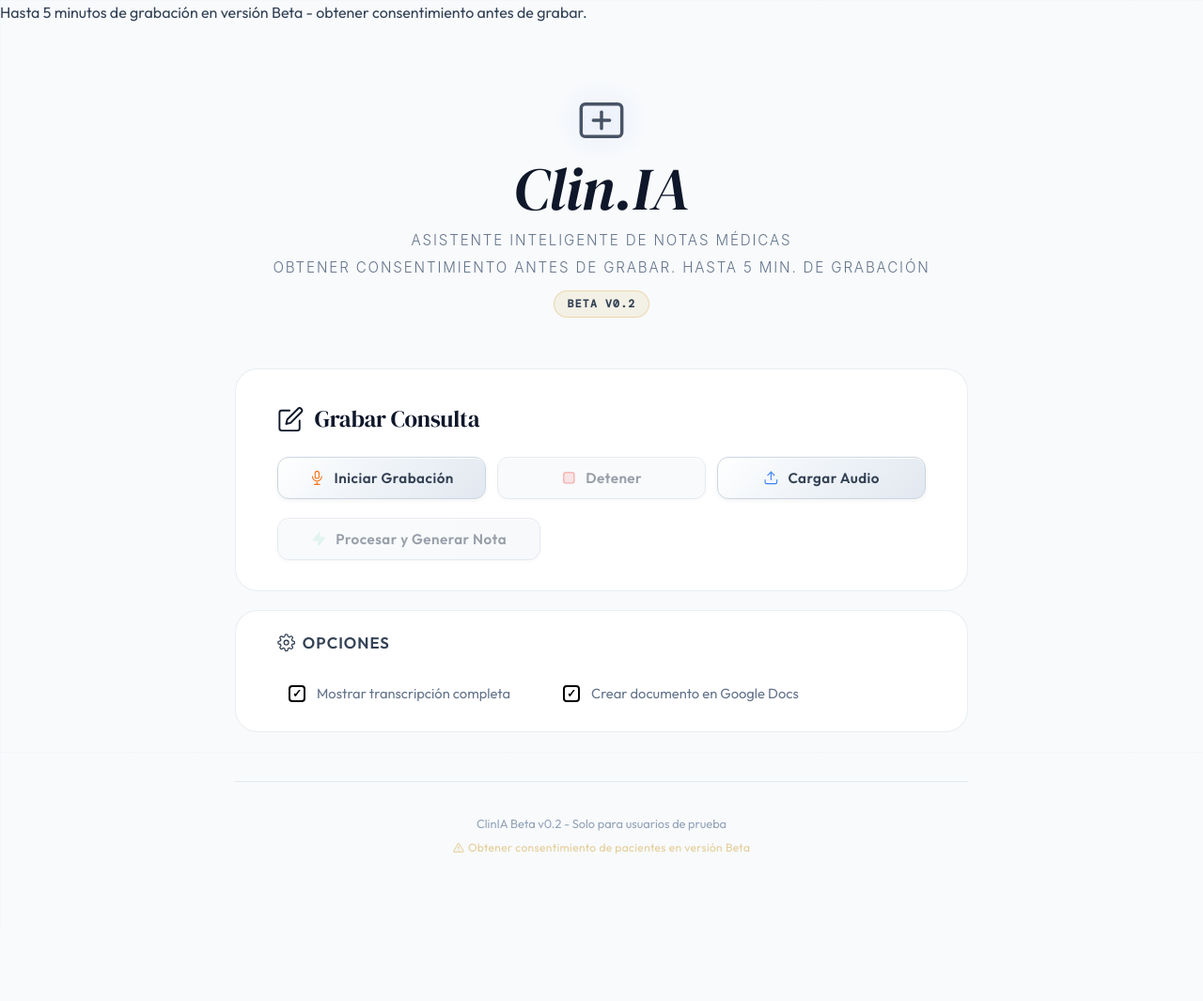
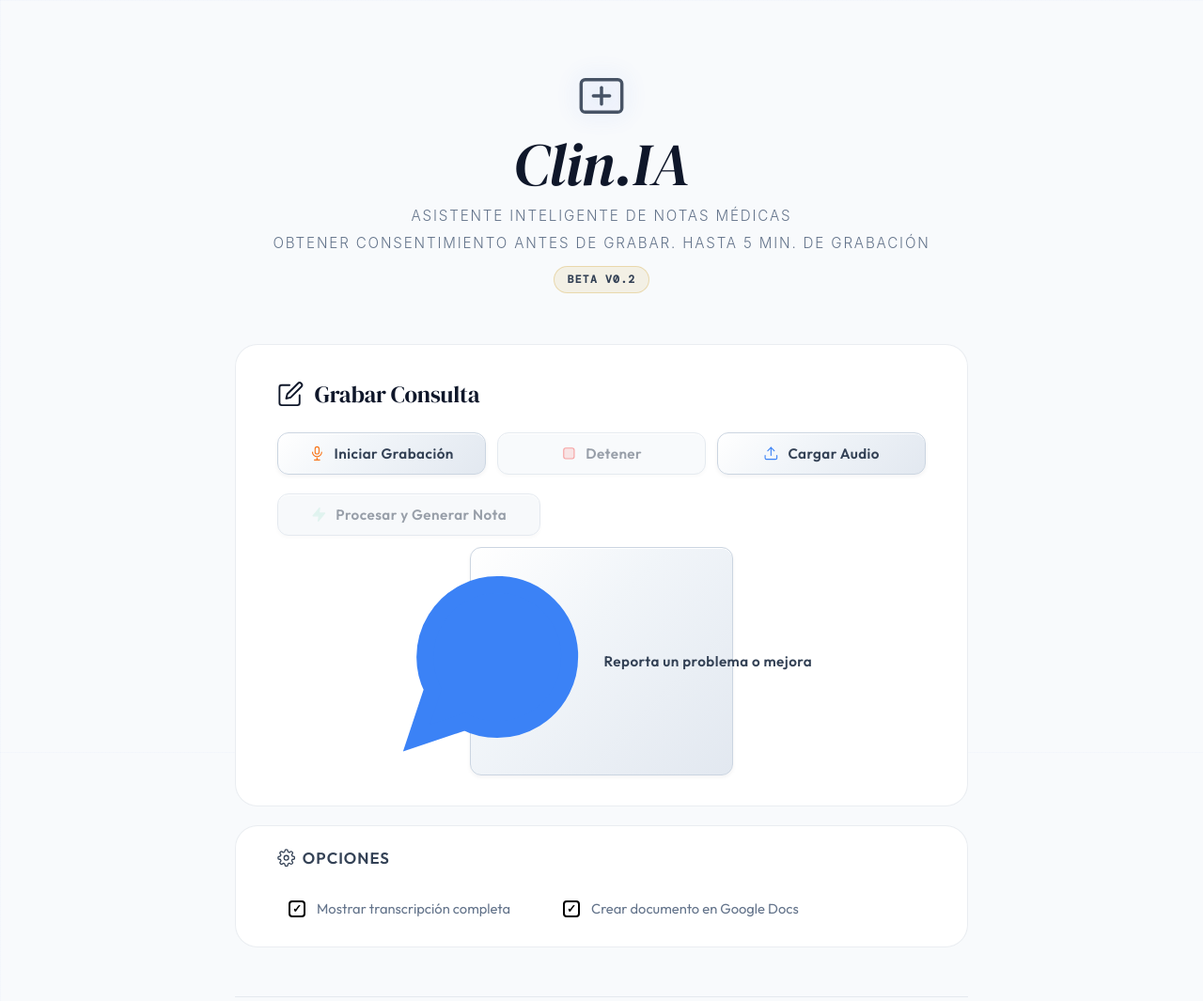
Before and after one commit to pavongustavof1-gif/Clin.IA-Beta, a Flask app: page / in a window 1280 px wide. Shown: the top 1065 px of the page at 94% size. Before the commit the page ends 909 px from the top, so only its background shows below. Run offline with Flask 3, Linux system fonts and the light colour scheme; parts of the project's set-up code (start-up, migrations or seed data) failed here and were passed over.

Commit message:
Update index.html
checando con gemini

```diff
--- a/backend/templates/index.html
+++ b/backend/templates/index.html
@@ -4,7 +4,6 @@
     <meta charset="UTF-8">
     <meta name="viewport" content="width=device-width, initial-scale=1.0">
     <title>ClinIA - Asistente de Notas Médicas</title>
-    <subtitle>Hasta 5 minutos de grabación en versión Beta - obtener consentimiento antes de grabar.</subtitle>
 
     <!--
         FONT STRATEGY: Google Fonts with graceful fallback.
@@ -237,6 +236,15 @@
                     </span>
                     Procesar y Generar Nota
                 </button>
+
+                <div style="text-align: center; margin-top: var(--spacing-sm);">
+                    <a href="https://forms.gle/rrnsH2h14YpU8bhA8" class="btn btn-secondary btn-small" target="_blank" rel="noopener noreferrer">
+                        <svg class="btn-icon" viewBox="0 0 24 24" fill="none" stroke="currentColor" stroke-width="2">
+                            <path d="M21 11.5a8.38 8.38 0 0 1-.9 3.8 8.5 8.5 0 0 1-7.6 4.7 8.38 8.38 0 0 1-3.8-.9L3 21l1.9-5.7a8.38 8.38 0 0 1-.9-3.8 8.5 8.5 0 0 1 4.7-7.6 8.38 8.38 0 0 1 3.8-.9h.5a8.48 8.48 0 0 1 8 8v.5z"></path>
+                        </svg>
+                        Reporta un problema o mejora
+                    </a>
+                </div>
             </section>
 
             <!-- Options Section -->
```
